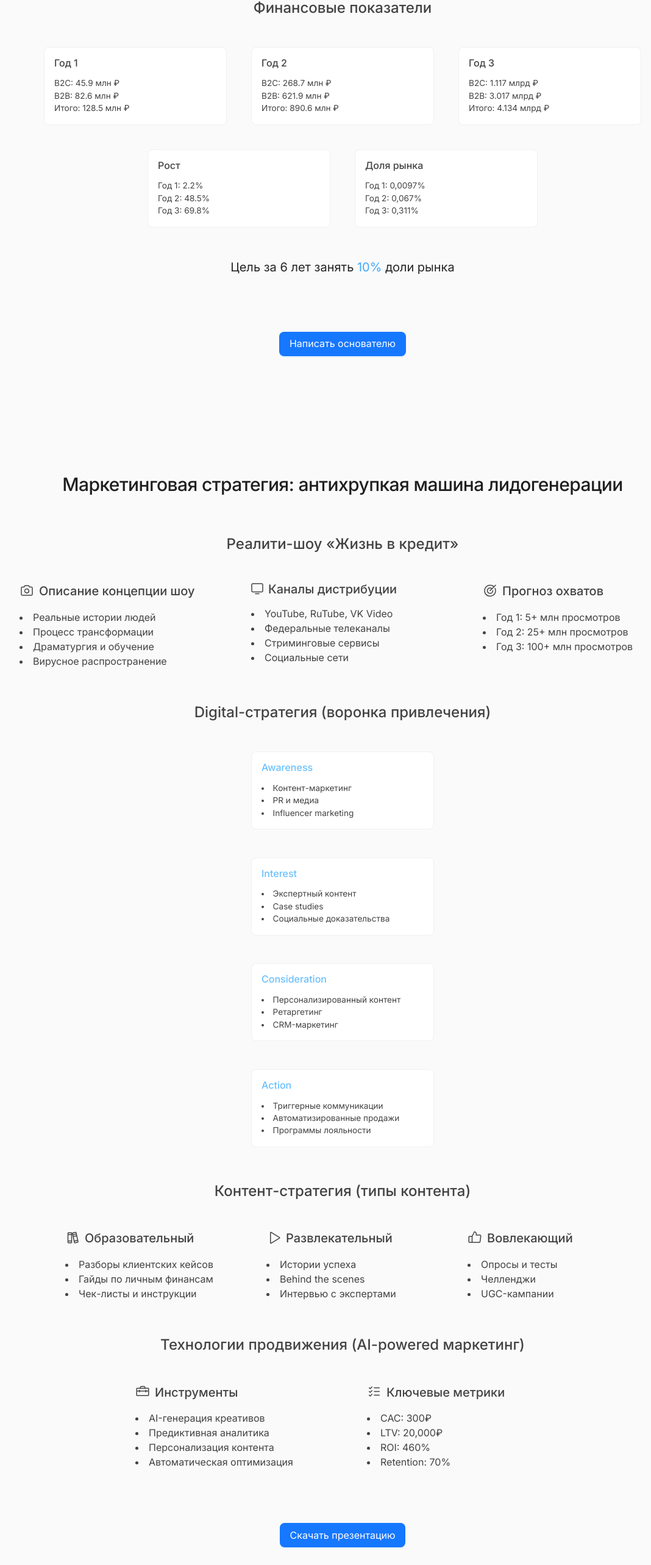
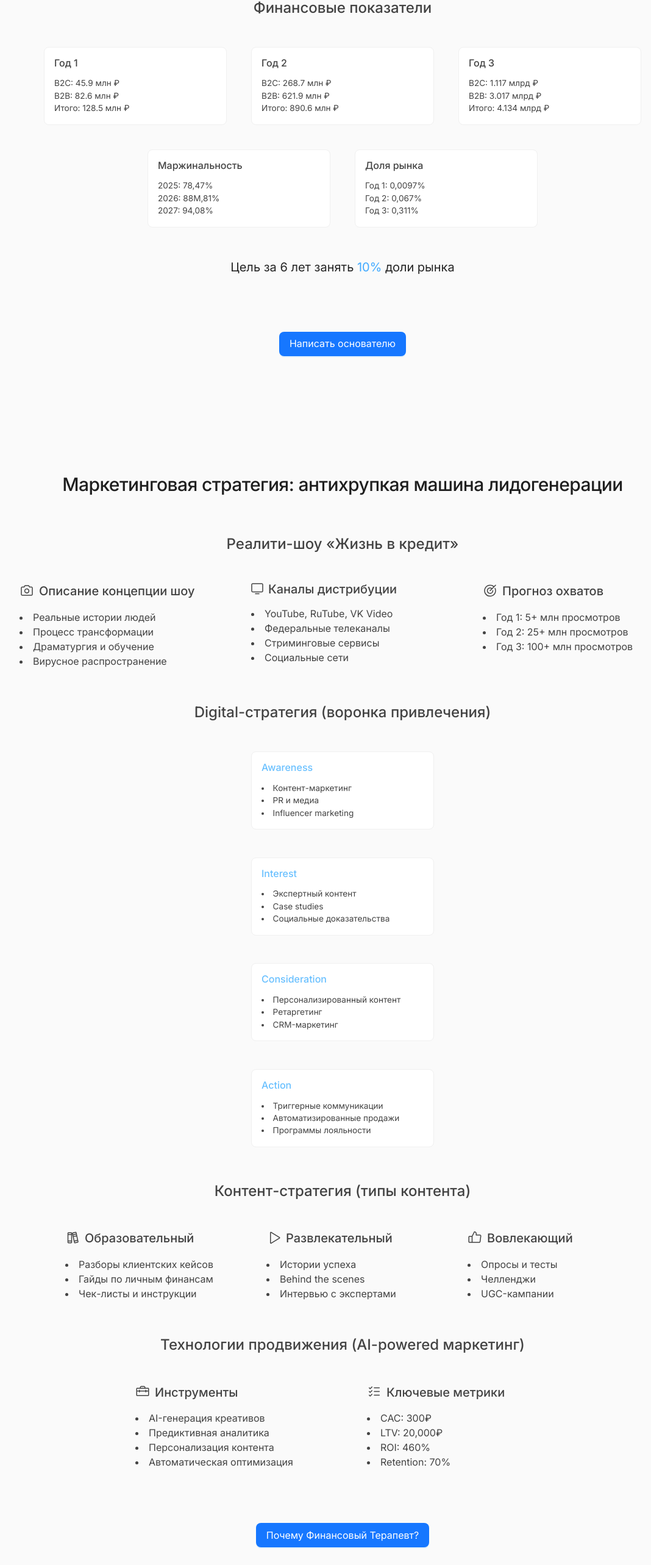
Before and after one commit to zdrnrt/cskn1, a React app: page / in a window 1280 px wide. Shown: the part 5394-7960 px from the top of the page at 61% size, without its empty margins (78-1146 px from the left). Built offline with nearby package versions, Linux system fonts and the light colour scheme.

Commit message:
Правки клиента

```diff
--- a/src/App/Component/Eight/Eight.js
+++ b/src/App/Component/Eight/Eight.js
@@ -101,7 +101,7 @@ export default function Eight() {
           {keyList}
         </div>
         <div className="eight__controls">
-          <Button type="primary" size="large" href="./cskn1-invest-presentation.pdf">Скачать финдек</Button></div>
+          <Button type="primary" size="large" href="./files/cskn1-findek.pdf">Скачать финдек</Button></div>
 
       </div>
       </div>
--- a/src/App/Component/Five/Five.js
+++ b/src/App/Component/Five/Five.js
@@ -60,9 +60,13 @@ const financials = [
     title: "Год 3",
     steps: ["B2C: 1.117 млрд ₽", "B2B: 3.017 млрд ₽", "Итого: 4.134 млрд ₽"],
   },
+  // {
+  //   title: "Рост",
+  //   steps: ["Год 1: 2.2% ", "Год 2: 48.5%", "Год 3: 69.8%"],
+  // },
   {
-    title: "Рост",
-    steps: ["Год 1: 2.2% ", "Год 2: 48.5%", "Год 3: 69.8%"],
+    title: "Маржинальность",
+    steps: [ "2025: 78,47%", "2026: 88М,81%", "2027: 94,08%"],
   },
   {
     title: "Доля рынка",
--- a/src/App/Component/Footer/Footer.js
+++ b/src/App/Component/Footer/Footer.js
@@ -41,7 +41,7 @@ export default function Footer() {
             <li>Информационная справка.</li>
           </ul>
           <div>
-            <Button type="link" href="./files.zip" size="large">Скачать материалы</Button>
+            <Button type="link" href="./files/cskn1-files.zip" size="large">Скачать материалы</Button>
           </div>
         </div>
       </div>
--- a/src/App/Component/Header/Header.js
+++ b/src/App/Component/Header/Header.js
@@ -8,7 +8,7 @@ export default function Header() {
       <div className="container header__content">
         <Button type="link" href="/" className="header__logo">ЦСКН1</Button>
         <div className="header__controls">
-          <Button type="link" size="large" href="./cskn1-invest-presentation.pdf">Скачать презентацию</Button>
+          <Button type="link" size="large" href="./files/cskn1-invest-presentation.pdf">Скачать презентацию</Button>
           <Button type="primary" size="large" href="https://wa.me/message/CG4TEM4HZBQQA1" target="_blank">Написать основателю</Button>
         </div>
       </div>
--- a/src/App/Component/One/One.js
+++ b/src/App/Component/One/One.js
@@ -39,7 +39,7 @@ export default function One(){
         </div>
         <div className="one__pluses">{pluses}</div>
         <div className="one__controls">
-          <Button size="large" href="./cskn1-invest-presentation.pdf">Скачать презентацию</Button>
+          <Button size="large" href="./files/cskn1-invest-presentation.pdf">Скачать презентацию</Button>
           <Button type="primary" size="large" href="https://wa.me/message/CG4TEM4HZBQQA1" target="_blank">Написать основателю</Button>
         </div>
         </div>
--- a/src/App/Component/Six/Six.js
+++ b/src/App/Component/Six/Six.js
@@ -140,7 +140,7 @@ export default function Six() {
           {techList}
         </div>
         <div className="six__controls">
-          <Button type="primary" size="large" href="./cskn1-invest-presentation.pdf">Скачать презентацию</Button>
+          <Button type="primary" size="large" href="https://youtu.be/OKi7bAPEGJI?si=jhe3e0DQbBP4JD9z" target="_blank">Почему Финансовый Терапевт?</Button>
         </div>
         </div>
       </div>
--- a/src/App/Component/Ten/Ten.js
+++ b/src/App/Component/Ten/Ten.js
@@ -20,7 +20,7 @@ const social = [
   {
     name: 'Linkedin',
     icon: 'linkedin',
-    link: 'https://www.instagram.com/arkadiyshevchenko/profilecard'
+    link: 'http://www.linkedin.com/in/arkadiishevchenko'
   }
 ];
 
--- a/src/App/Component/Ten/Ten.scss
+++ b/src/App/Component/Ten/Ten.scss
@@ -26,7 +26,7 @@
     flex-flow: rpw nowrap;
     justify-content: center;
     align-items: center;
-    column-gap: 1rem;
+    column-gap: 2rem;
     @media (min-width: 768px) {
       column-gap: 3rem;
     }
```
